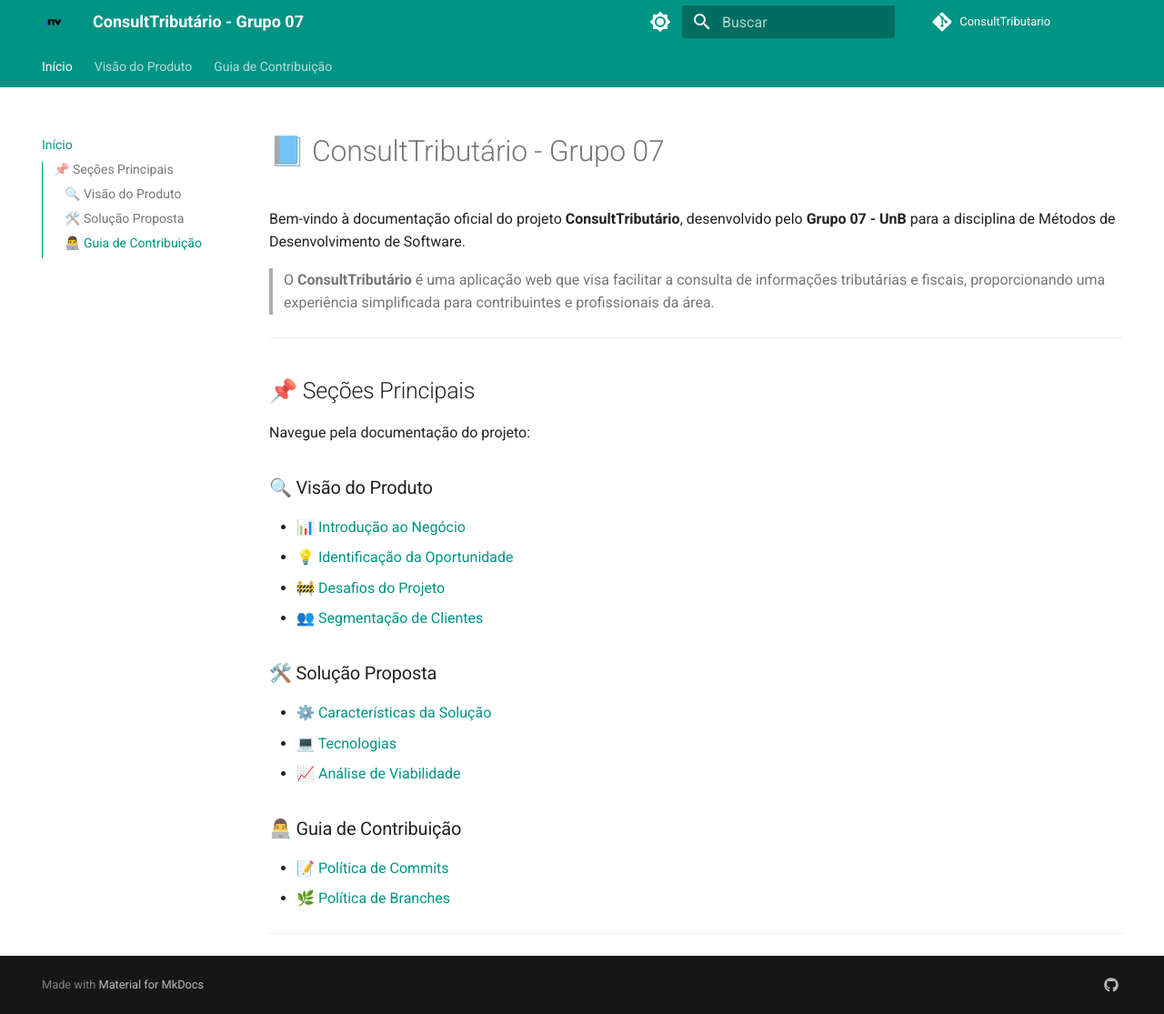
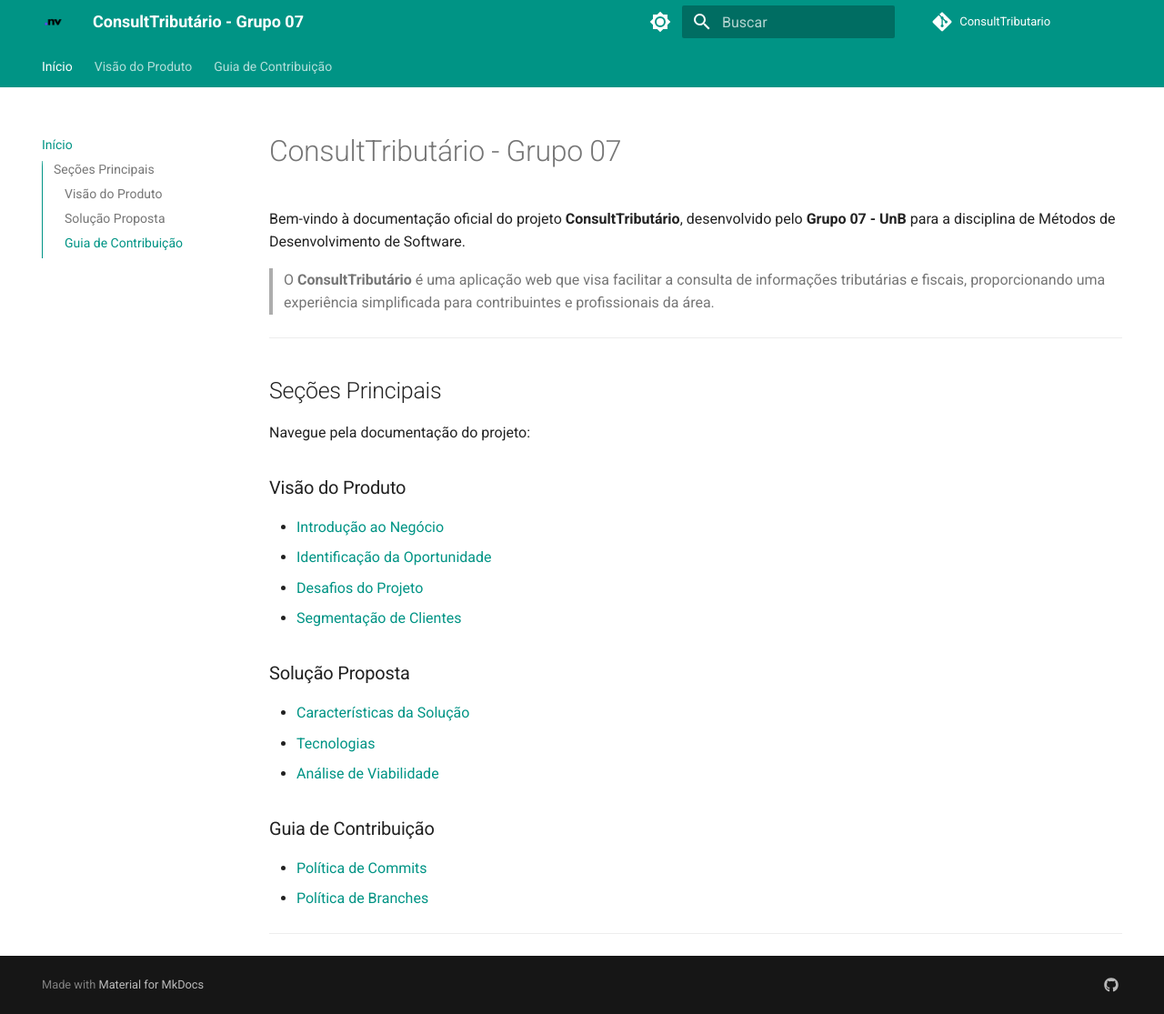
Before and after one commit to mdsreq-fga-unb/2025.1-T02-ConsultTributario, an MkDocs documentation site: the page built from docs/index.md, in a window 1280 px wide and 1115 px high. Shown: the whole window at 91% size. Built offline with MkDocs 1.6.1 and Material for MkDocs 9.7.7, drawn with Linux system fonts in a browser that asks for light colours; comment, search, counter and statistics services are not loaded.

Commit message:
docs: ajuste em docs gerais

```diff
--- a/docs/index.md
+++ b/docs/index.md
@@ -1,4 +1,4 @@
-# 📘 ConsultTributário - Grupo 07
+# ConsultTributário - Grupo 07
 
 Bem-vindo à documentação oficial do projeto **ConsultTributário**, desenvolvido pelo **Grupo 07 - UnB** para a disciplina de Métodos de Desenvolvimento de Software.
 
@@ -6,26 +6,26 @@
 
 ---
 
-## 📌 Seções Principais
+## Seções Principais
 
 Navegue pela documentação do projeto:
 
-### 🔍 Visão do Produto
+### Visão do Produto
 
-- [📊 Introdução ao Negócio](visao-produto/cenario-atual/introducao-negocio.md)
-- [💡 Identificação da Oportunidade](visao-produto/cenario-atual/oportunidade.md)
-- [🚧 Desafios do Projeto](visao-produto/cenario-atual/desafios.md)
-- [👥 Segmentação de Clientes](visao-produto/cenario-atual/segmentacao-clientes.md)
+- [Introdução ao Negócio](visao-produto/cenario-atual/introducao-negocio.md)
+- [Identificação da Oportunidade](visao-produto/cenario-atual/oportunidade.md)
+- [Desafios do Projeto](visao-produto/cenario-atual/desafios.md)
+- [Segmentação de Clientes](visao-produto/cenario-atual/segmentacao-clientes.md)
 
-### 🛠️ Solução Proposta
+### Solução Proposta
 
-- [⚙️ Características da Solução](visao-produto/solucao-proposta/caracteristicas-solucao.md)
-- [💻 Tecnologias](visao-produto/solucao-proposta/tecnologias.md)
-- [📈 Análise de Viabilidade](visao-produto/solucao-proposta/analise-viabilidade.md)
+- [Características da Solução](visao-produto/solucao-proposta/caracteristicas-solucao.md)
+- [Tecnologias](visao-produto/solucao-proposta/tecnologias.md)
+- [Análise de Viabilidade](visao-produto/solucao-proposta/analise-viabilidade.md)
 
-### 👨‍💻 Guia de Contribuição
+### Guia de Contribuição
 
-- [📝 Política de Commits](visao-produto/guia-contribuicao/politica-de-commits.md)
-- [🌿 Política de Branches](visao-produto/guia-contribuicao/politica-de-branches.md)
+- [Política de Commits](visao-produto/guia-contribuicao/politica-de-commits.md)
+- [Política de Branches](visao-produto/guia-contribuicao/politica-de-branches.md)
 
 ---
```
Also changed, not shown: docs/visao-produto/index.md (+2 -2 lines).
